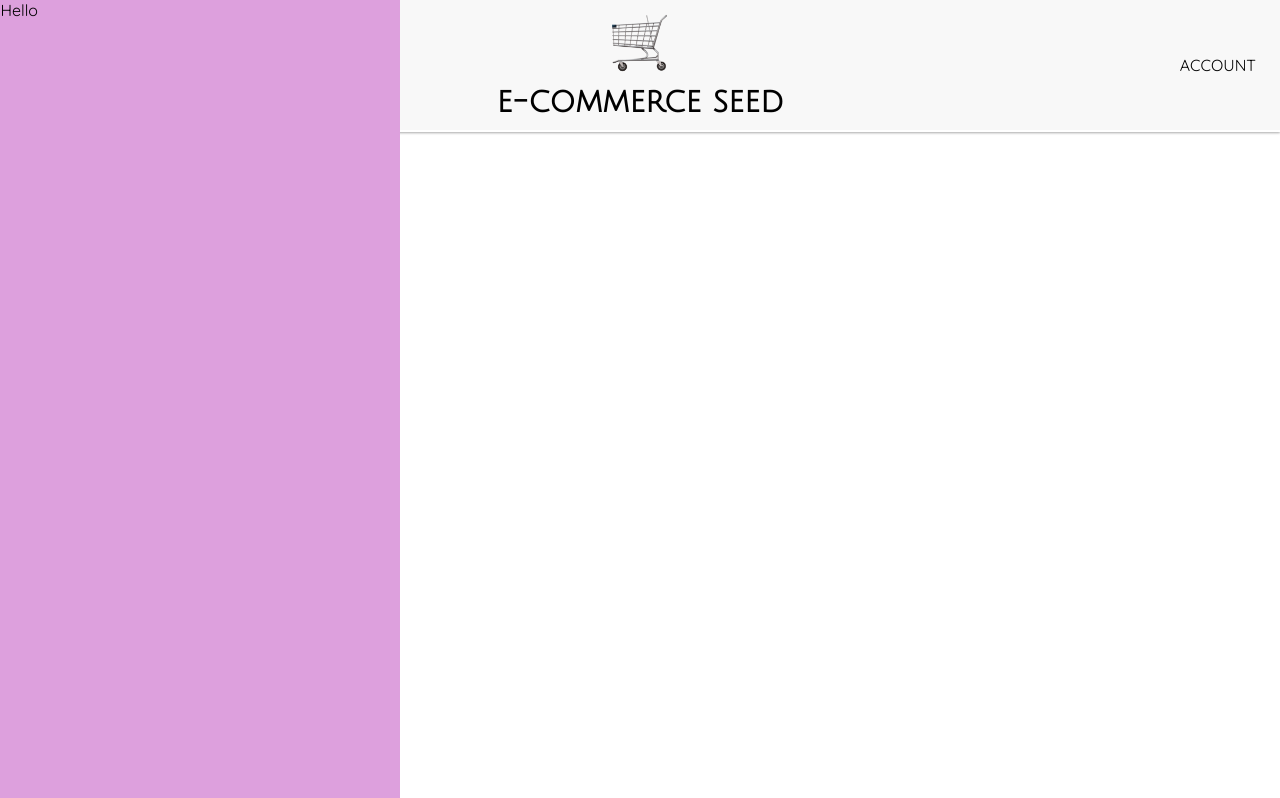
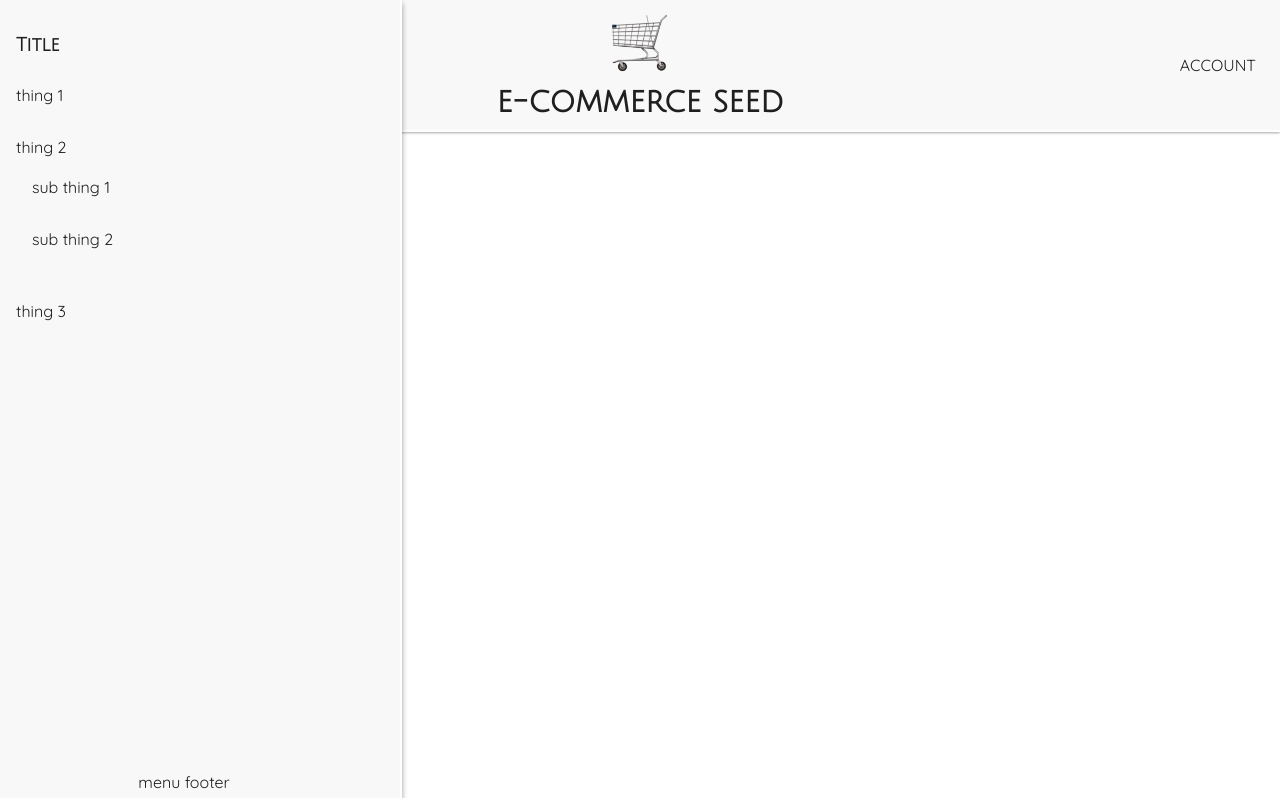
Before and after one commit to igorp1/ecommerce-seed, an Angular app: page / in a window 1280 px wide. Shown: the top 798 px of the page. Built offline with nearby package versions, Linux system fonts and the light colour scheme.

Commit message:
improved side menu

```diff
--- a/src/app/components/header/header.component.scss
+++ b/src/app/components/header/header.component.scss
@@ -20,8 +20,8 @@ div.header{
     width: 100vw;
     box-shadow: $shadow-l;
     transition: $transition;
-    border-bottom: white 2px solid;
-    background-color: rgb(248, 248, 248);
+    border-bottom: $color-light 2px solid;
+    background-color: $color-offlight;
     grid-template-columns: [full-start] 1fr [content-start] 8fr [content-end] 1fr[full-end];
 
     & div{
--- a/src/app/components/side-panel/side-panel.component.html
+++ b/src/app/components/side-panel/side-panel.component.html
@@ -1,3 +1,20 @@
 <div class="side-panel" [class.open]='open'>
-Hello
+    <div class='menu-content'>
+        <div class="menu-title">
+            <h3>Title</h3>
+        </div>
+        <ul class="menu-item-list">
+            <li>thing 1</li>
+            <li>thing 2
+                <ul class="menu-subitem-list">
+                    <li> sub thing 1 </li>
+                    <li> sub thing 2 </li>
+                </ul>
+            </li>
+            <li>thing 3</li>
+        </ul>
+        <div class='bottom'>
+            menu footer
+        </div>
+    </div>
 </div>
--- a/src/app/components/side-panel/side-panel.component.scss
+++ b/src/app/components/side-panel/side-panel.component.scss
@@ -1,14 +1,67 @@
 @import '../../../styles.scss';
 
 $panel-width : 400px;
+$left-border-weight : 2px;
 
 .side-panel{
-    position: fixed;
-    left: -$panel-width ;
     top: 0;
     height: 100vh;
+    position: fixed;
     width: $panel-width ;
-    background-color: plum
+    left: -$panel-width - $left-border-weight ;
+    background-color: $color-offlight;
+    box-shadow: $shadow-m;
+    border-right: solid $color-light $left-border-weight;
+
+    & .menu-content{
+        padding-top: 1em;
+
+        & .menu-title{
+            padding-left: 1em;
+        }
+
+        & ul.menu-item-list{
+
+            list-style: none;
+            margin:0;
+            padding:0;
+
+            & li{
+                margin: .5em 0;
+                padding: .75em 1em;
+                cursor: pointer;
+                transition: $transition;
+
+                &:hover{
+                    background-color: $color-light;
+                }
+
+                &:active{
+                    box-shadow : $shadow-l;
+                }
+
+            }
+
+        }
+
+        & ul.menu-subitem-list{
+            list-style: none;
+            margin:0;
+            padding:0;
+        }
+
+
+        & .bottom{
+            position: absolute;
+            bottom: .5em;
+            width: calc(100% - 2em);
+            text-align: center;
+        }
+
+
+    }
+
+
 }
 
 .open{
--- a/src/app/components/side-panel/side-panel.component.ts
+++ b/src/app/components/side-panel/side-panel.component.ts
@@ -14,7 +14,7 @@ export class SidePanelComponent implements OnInit {
   ngOnInit() {
     setTimeout(()=>{
       this.open = true
-    }, 3000)
+    }, 1000)
 
   }
 
--- a/src/styles.scss
+++ b/src/styles.scss
@@ -1,17 +1,28 @@
 @import url('https://fonts.googleapis.com/css?family=Quicksand');
 @import url('https://fonts.googleapis.com/css?family=Julius+Sans+One');
 
+// FONTS
 $special-font: 'Julius Sans One', sans-serif;
 $regular-font: 'Quicksand', sans-serif;
 
+// TRANSITIONS
 $transition: all 0.4s cubic-bezier(.25,.8,.25,1);
 
+// SHADOWS
 $shadow-l : 0 1px 3px rgba(0,0,0,0.12), 0 1px 2px rgba(0,0,0,0.24);
 $shadow-m : 0 3px 6px rgba(0,0,0,0.16), 0 3px 6px rgba(0,0,0,0.23);
 $shadow-h : 0 10px 20px rgba(0,0,0,0.19), 0 6px 6px rgba(0,0,0,0.23);
 
+// COLORS
+$color-light : #FFFFFF;
+$color-dark : #1f1f1f;
+
+$color-offlight : rgb(248, 248, 248);
+
+
 body{
     font-family: $regular-font;
+    color: $color-dark;
 }
 
 h1, h2, h3{
```
Also changed, not shown: src/app/app.helpers.ts (added, +7 -0 lines).
